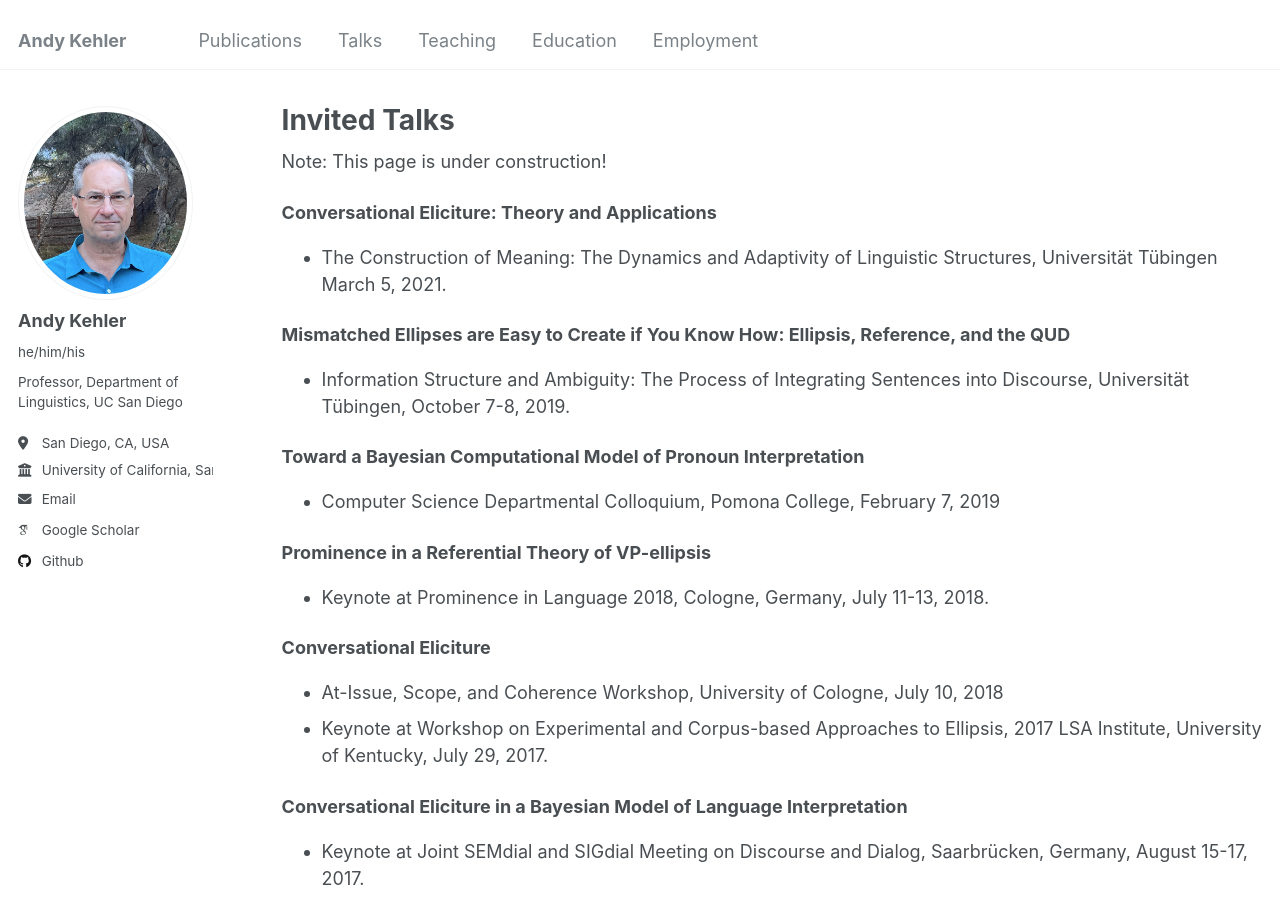
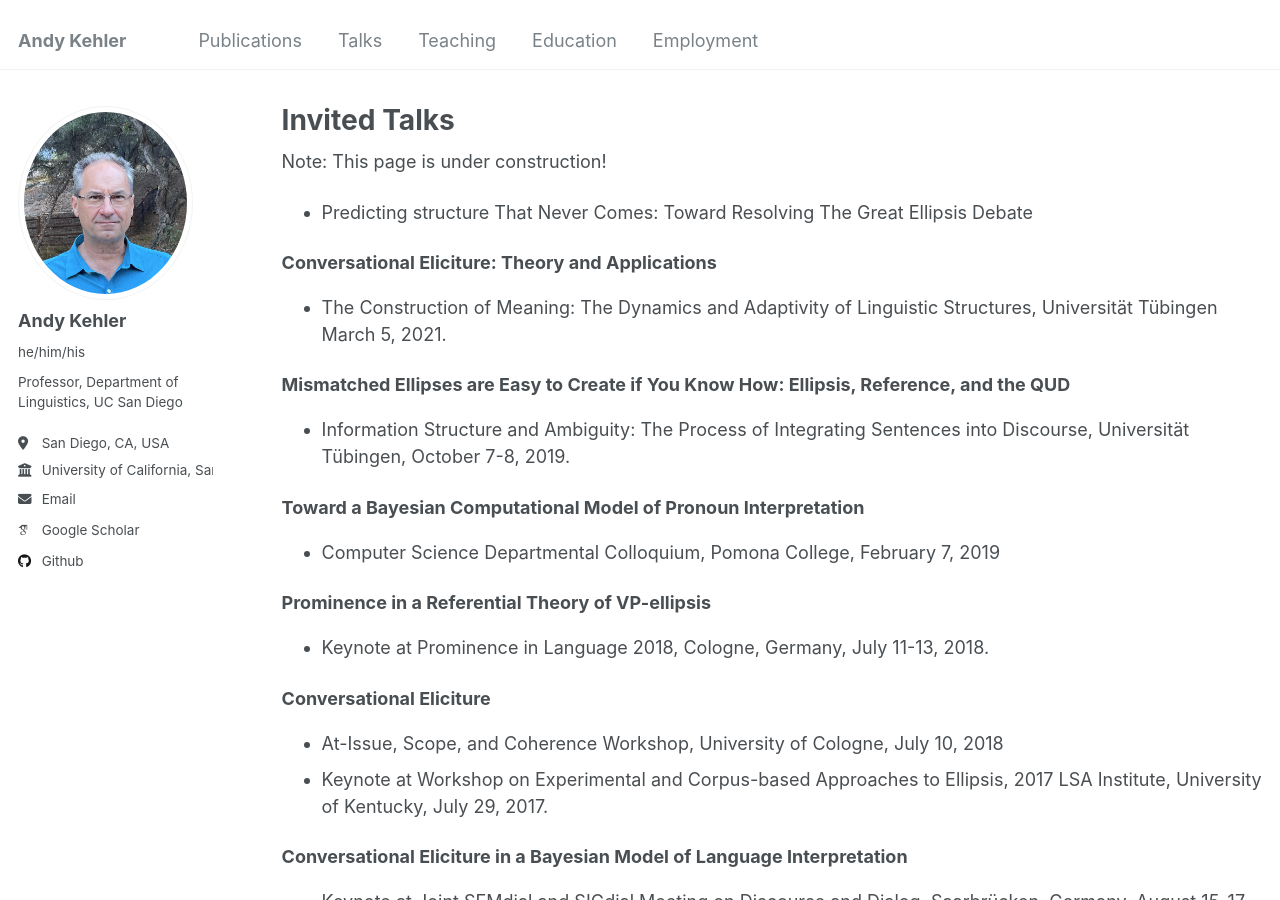
Before and after one commit to akehler/akehler.github.io, a Jekyll site: the page built from _pages/talks.html, in a window 1280 px wide and 900 px high. Built offline with Jekyll 4.4.1, drawn with Linux system fonts in a browser that asks for light colours; some web fonts are replaced.

Commit message:
Update talks.html

```diff
--- a/_pages/talks.html
+++ b/_pages/talks.html
@@ -6,6 +6,12 @@ author_profile: true
 ---
 Note: This page is under construction!
 
+<p> </p>
+<ul>
+        <li>
+Predicting structure That Never Comes: Toward Resolving The Great Ellipsis Debate
+        </li>
+</ul>
 <p></p>
 <strong>Conversational Eliciture: Theory and Applications</strong>
 <br>
```
